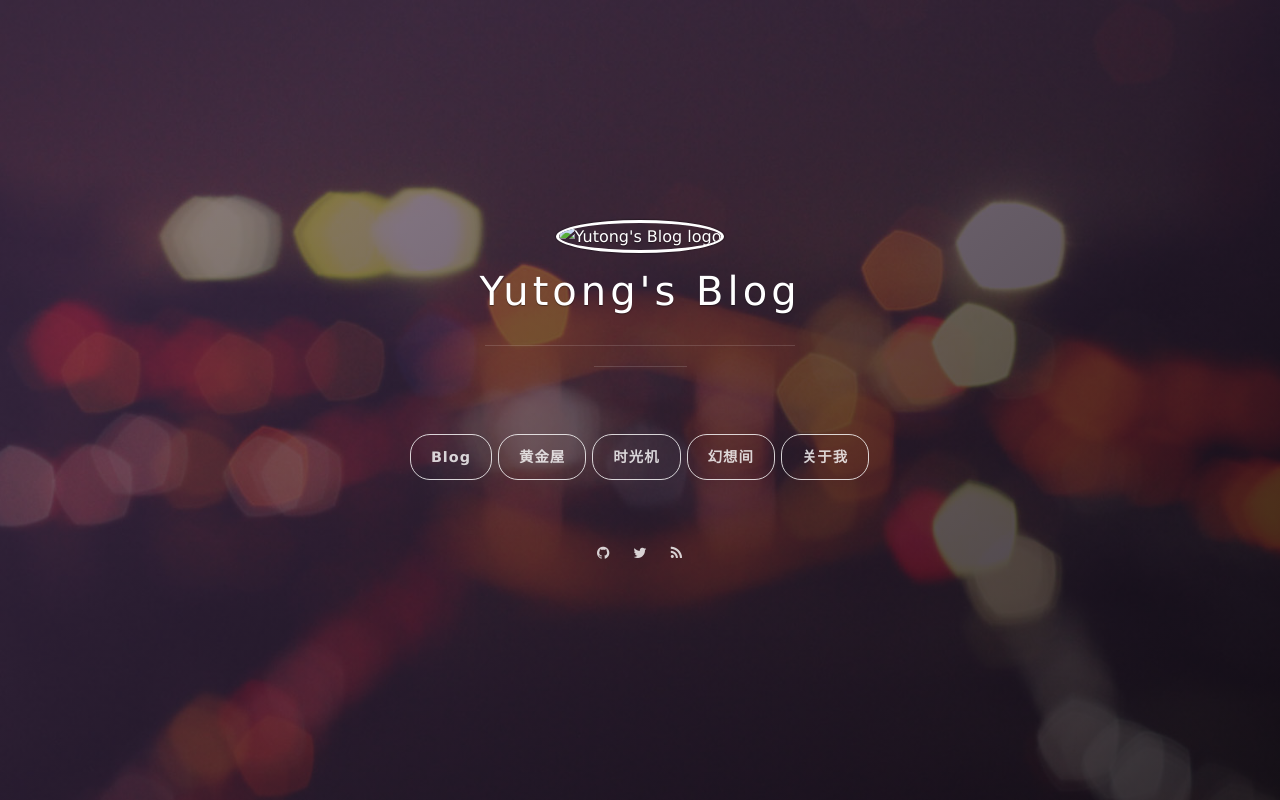
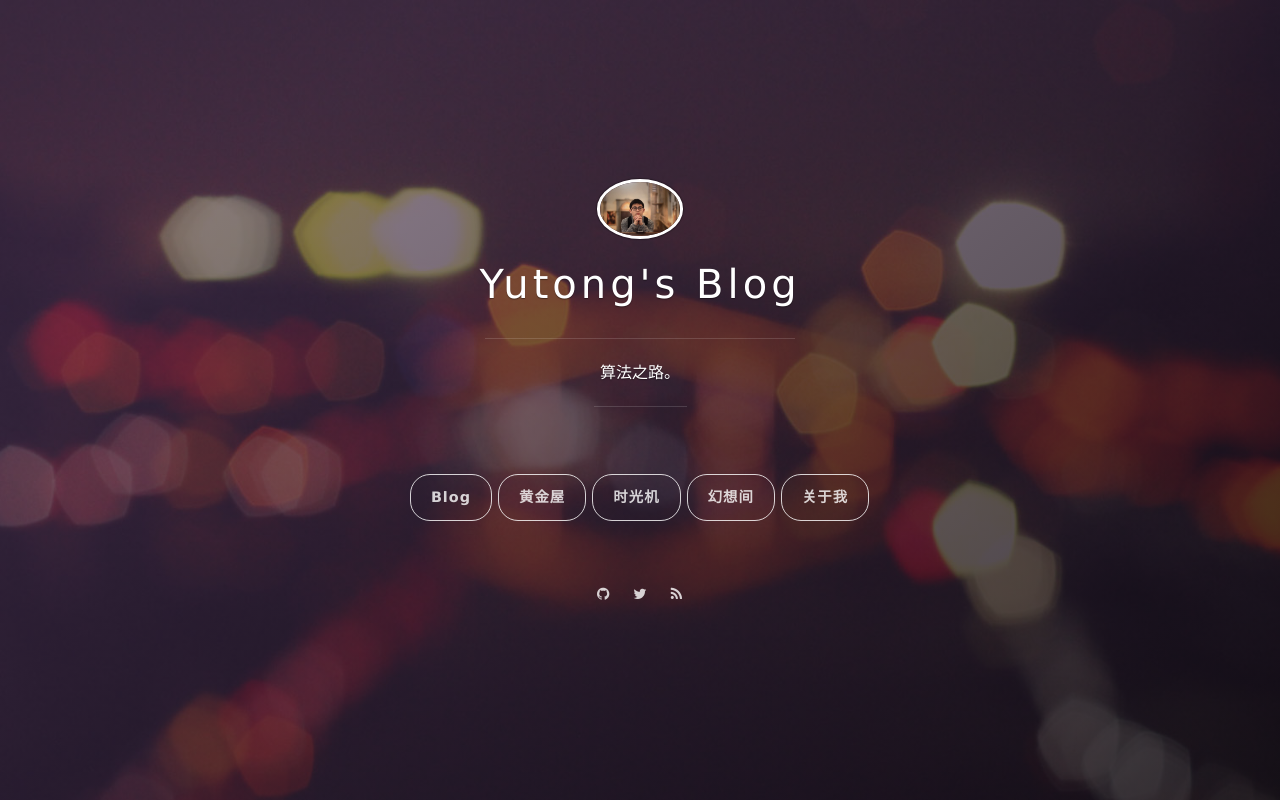
Before and after one commit to yutong-zzz/yutong-zzz.github.io, a plain HTML site: page index.html in a window 1280 px wide. Drawn offline with nearby package versions, Linux system fonts and the light colour scheme; some packages are replaced by stand-ins of ours; a script that the page names is missing.

Commit message:
Site updated: 2018-12-31 22:25:00

```diff
--- a/index.html
+++ b/index.html
@@ -12,15 +12,15 @@
     <meta name="apple-mobile-web-app-status-bar-style" content="black-translucent">
     <meta name="viewport" content="width=device-width, initial-scale=1, maximum-scale=1">
 
-    <meta name="description" content="">
+    <meta name="description" content="算法之路。">
 
     <meta name="twitter:card" content="summary">
     <meta name="twitter:title" content="Yutong&#39;s Blog">
-    <meta name="twitter:description" content="">
+    <meta name="twitter:description" content="算法之路。">
 
     <meta property="og:type" content="article">
     <meta property="og:title" content="Yutong&#39;s Blog">
-    <meta property="og:description" content="">
+    <meta property="og:description" content="算法之路。">
 
 
     <meta name="author" content="Yutong">
@@ -56,11 +56,11 @@
     <div class="panel-main__inner panel-inverted">
     <div class="panel-main__content">
 
-        <a href="/" title="前往 Yutong&#39;s Blog 的主页"><img src="/images/avatar.jpg" width="80" alt="Yutong&#39;s Blog logo" class="panel-cover__logo logo"></a>
+        <a href="/" title="前往 Yutong&#39;s Blog 的主页"><img src="/images/me.jpg" width="80" alt="Yutong&#39;s Blog logo" class="panel-cover__logo logo"></a>
         <h1 class="panel-cover__title panel-title"><a href="/" title="link to homepage for Yutong&#39;s Blog">Yutong&#39;s Blog</a></h1>
 
         <hr class="panel-cover__divider">
-        <p class="panel-cover__description"></p>
+        <p class="panel-cover__description">算法之路。</p>
         <hr class="panel-cover__divider panel-cover__divider--secondary">
 
         <div class="navigation-wrapper">
```
Also changed, not shown: 2018/12/31/hello-world/index.html (+5 -8 lines), 2018/12/31/test/index.html (+5 -8 lines), archives/2018/12/index.html (+5 -5 lines), archives/2018/index.html (+5 -5 lines), archives/index.html (+5 -5 lines), images/me.jpg (added).
